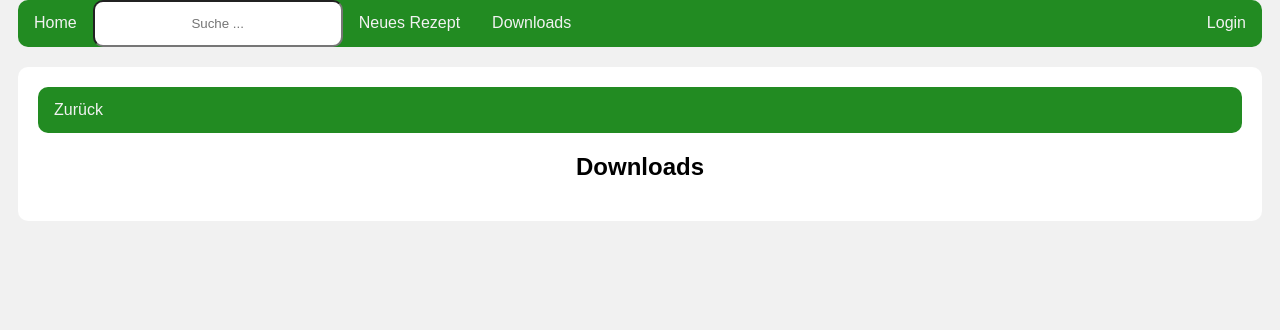
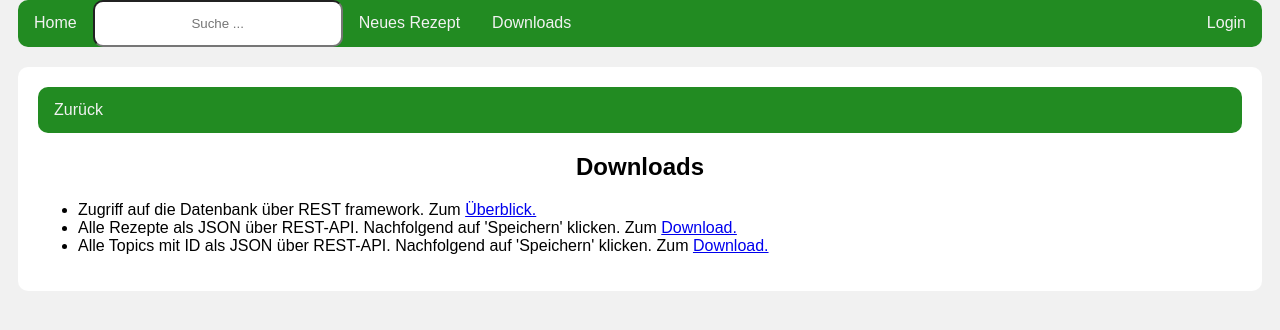
Before and after one commit to PatReis/fav_reps, a Django app: page /downloads/ in a window 1280 px wide. Shown: the part 194-524 px from the top of the page. Run offline with Django 5.2, Linux system fonts and the light colour scheme.

Commit message:
Added downloads.html

```diff
--- a/recipes_app/api/urls.py
+++ b/recipes_app/api/urls.py
@@ -2,8 +2,8 @@ from django.urls import path
 from . import views
 
 urlpatterns = [
-    path('',  views.getRoutes),
-    path('recipes/', views.getRecipes),
-    path('topics/', views.getTopics),
+    path('',  views.getRoutes, name="api_overview"),
+    path('recipes/', views.getRecipes, name="api_recipes"),
+    path('topics/', views.getTopics, name="api_topics"),
     path('recipe/<str:pk>/', views.getRecipe),
 ]
--- a/recipes_app/templates/recipes_app/downloads.html
+++ b/recipes_app/templates/recipes_app/downloads.html
@@ -9,6 +9,12 @@
 
     <h2> Downloads </h2>
 
+     <ul style="text-align: left; position: relative">
+      <li> Zugriff auf die Datenbank über REST framework. Zum <a href="{% url 'api_overview' %}" > Überblick. </a> </li>
+      <li>Alle Rezepte als JSON über REST-API. Nachfolgend auf 'Speichern' klicken. Zum <a href="{% url 'api_recipes' %}?format=json" > Download. </a> </li>
+      <li>Alle Topics mit ID als JSON über REST-API. Nachfolgend auf 'Speichern' klicken. Zum <a href="{% url 'api_topics' %}?format=json" > Download. </a> </li>
+    </ul>
+
 </div>
 
 {% endblock content %}
```
